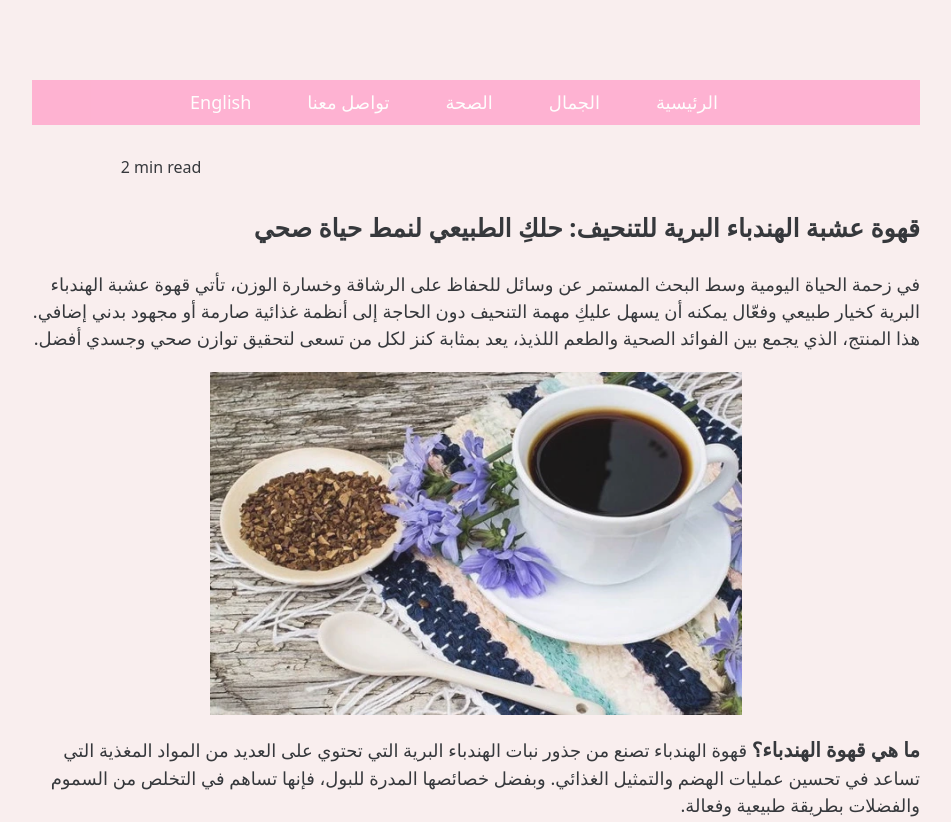
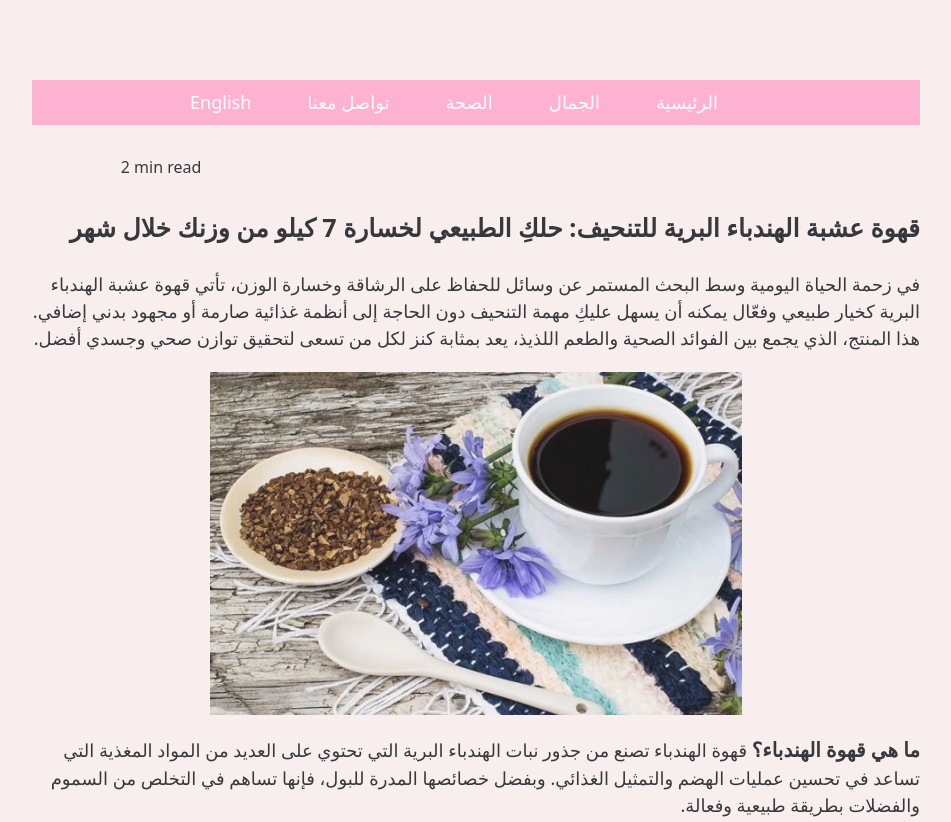
Before and after one commit to NadaKG/Landing-Blog-Coffee2, a plain HTML site: page index.html in a window 1280 px wide. Shown: the top 822 px of the page, without its empty margins (164-1115 px from the left). Drawn offline with nearby package versions, Linux system fonts and the light colour scheme.

Commit message:
Update index.html

```diff
--- a/index.html
+++ b/index.html
@@ -10,7 +10,7 @@
     <link rel="stylesheet" href="https://cdnjs.cloudflare.com/ajax/libs/font-awesome/6.0.0-beta3/css/all.min.css">
     <link rel="stylesheet" href="https://cdnjs.cloudflare.com/ajax/libs/font-awesome/4.7.0/css/font-awesome.min.css">
 
-    <title>قهوة عشبة الهندباء البرية للتنحيف: حلكِ الطبيعي لنمط حياة صحي
+    <title>قهوة عشبة الهندباء البرية للتنحيف: حلكِ الطبيعي لخسارة 7 كيلو من وزنك خلال شهر
     </title>
 </head>
 
@@ -60,7 +60,7 @@
         <div class="row">
             <div class="col" id="title">
                 <div id="read">2 min read</div>
-                <div id="ConTitle"> قهوة عشبة الهندباء البرية للتنحيف: حلكِ الطبيعي لنمط حياة صحي
+                <div id="ConTitle"> قهوة عشبة الهندباء البرية للتنحيف: حلكِ الطبيعي لخسارة 7 كيلو من وزنك خلال شهر
                 </div>
             </div>
         </div> <br>
```
